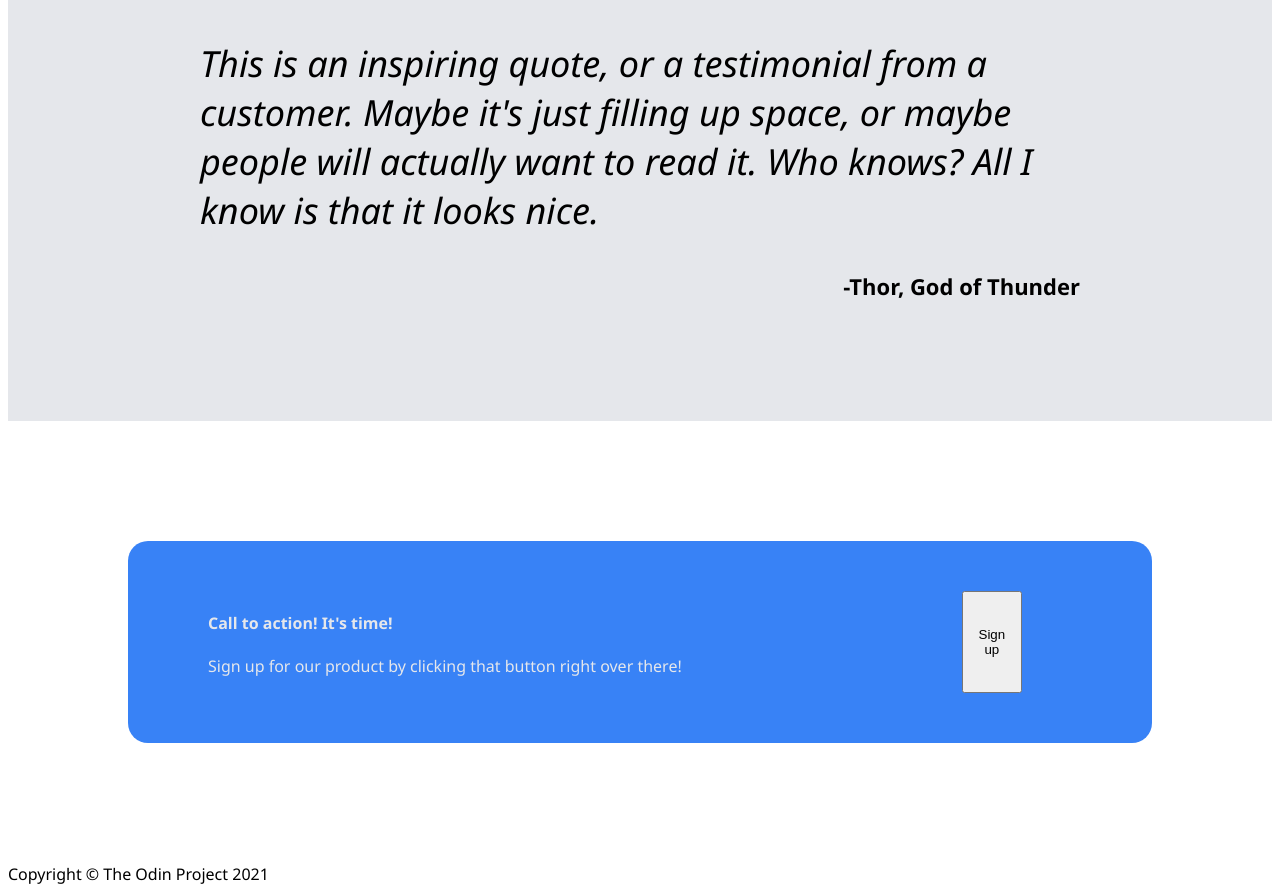
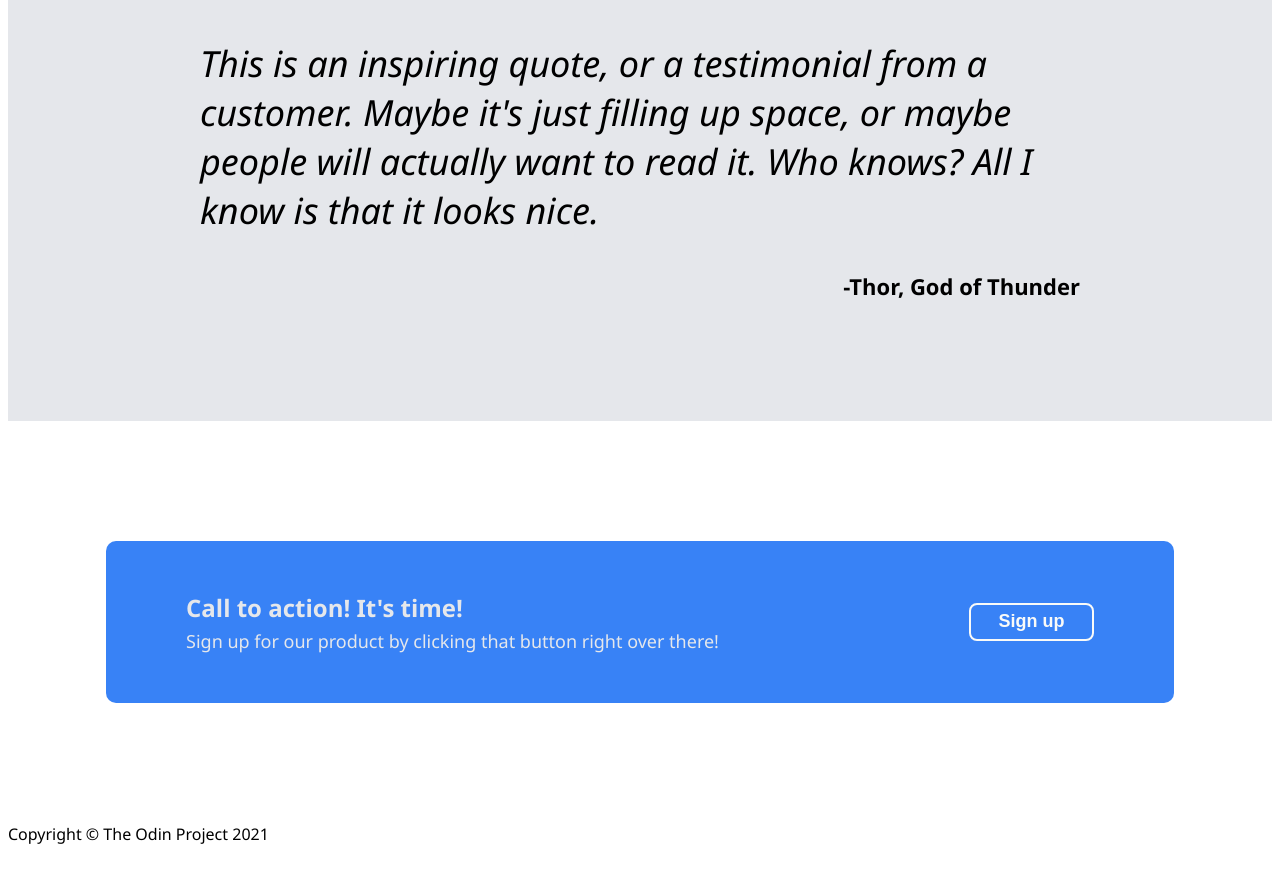
Before and after one commit to Steve-ShopHub/odin-landing-page, a plain HTML site: page index.html in a window 1280 px wide. Shown: the part 1177-2070 px from the top of the page. After the commit the page ends 2030 px from the top, so only its background shows below. Drawn offline with Linux system fonts and the light colour scheme.

Commit message:
Add full styling to section-four

```diff
--- a/index.html
+++ b/index.html
@@ -24,7 +24,7 @@
     <div class="section-one">
       <div class="container-left">
         <h1>This website is awesome</h1>
-        <p>Lorem ipsum dolor sit amet, consectetur adipiscing elit, sed do eiusmod tempor incididunt ut labore et dolore magna aliqua.</p>
+        <p>This website has some subtext that goes here under the main title. It is a smaller front and the color has a lower contrast</p>
         <button>Sign up</button>
       </div>
       <div class="middle-container"></div>
--- a/style.css
+++ b/style.css
@@ -97,6 +97,7 @@ margin-bottom: 0px;
     color: white;
     font-weight: bold;
     font-size: 18px;
+    border: 0px;
 
 }
 
@@ -179,6 +180,18 @@ h3 {
 
 /* section-four start */
 
+h4 {
+    font-size: 24px;
+    margin-top: 0px;
+    margin-bottom: 5px;
+    font-weight: 700;
+}
+
+.section-four p {
+    margin: 0px;
+    font-size: 18px;
+}
+
 .section-four {
     display: flex;
     justify-content: center;
@@ -188,13 +201,14 @@ h3 {
 
 .CTA-container {
     display: flex;
-    justify-content: space-around;
-    flex-shrink: 1;
-    gap: 280px;
+    justify-content: space-between;
+    align-items: center;
+    flex-shrink: 0;
+    gap: 250px;
     background-color: #3882F6;
-    border-radius: 20px;
+    border-radius: 10px;
     color: #E5E7EB;
-    width: 1030px;
+    max-width: 1030px;
     padding: 50px 80px;
 }
 
@@ -202,8 +216,17 @@ h3 {
     flex-direction: column;
     flex-shrink: 0;
     width: auto;
+    justify-content: center;
 }
 
 .section-four button {
-    margin-right: 50px;
+    margin-right: 0px;
+    width: 125px;
+    height: 38px;
+    border-radius: 8px;
+    background-color: #3882F6;
+    color: #F9FAF8;
+    border: solid 2px #F9FAF8;
+    font-weight: bold;
+    font-size: 18px;
 }
```
